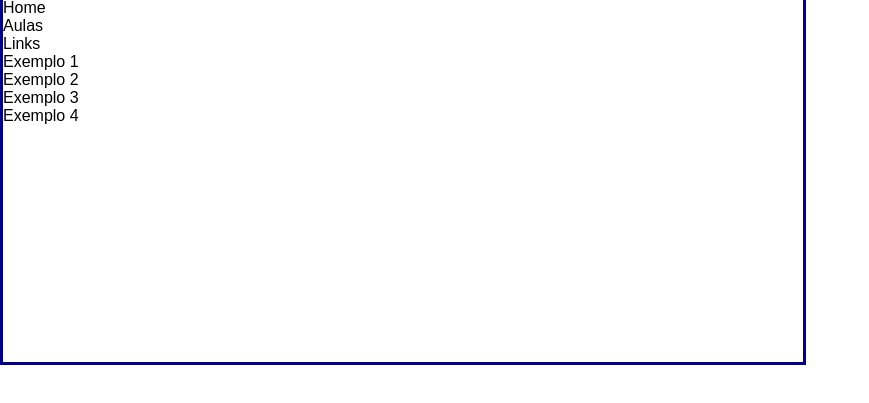
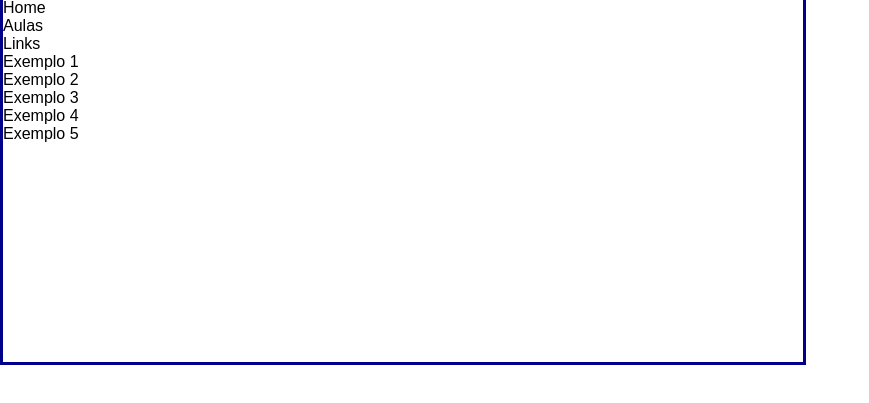
Before and after one commit to fernandasilva152/ADSIntroduct, a plain HTML site: page index.html in a window 1280 px wide. Shown: the part 41-444 px from the top of the page, without its empty margins (0-869 px from the left). Drawn offline with Linux system fonts and the light colour scheme.

Commit message:
Update index.html

```diff
--- a/index.html
+++ b/index.html
@@ -23,6 +23,7 @@
                 <li>Exemplo 2</li>
                 <li>Exemplo 3</li>
                 <li>Exemplo 4</li>
+                <li>Exemplo 5</li>
             </ul>
         </nav>
     </div>
```
